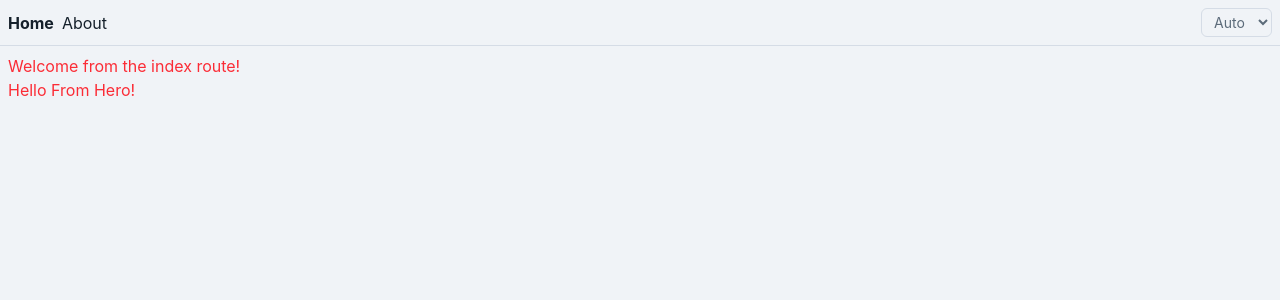
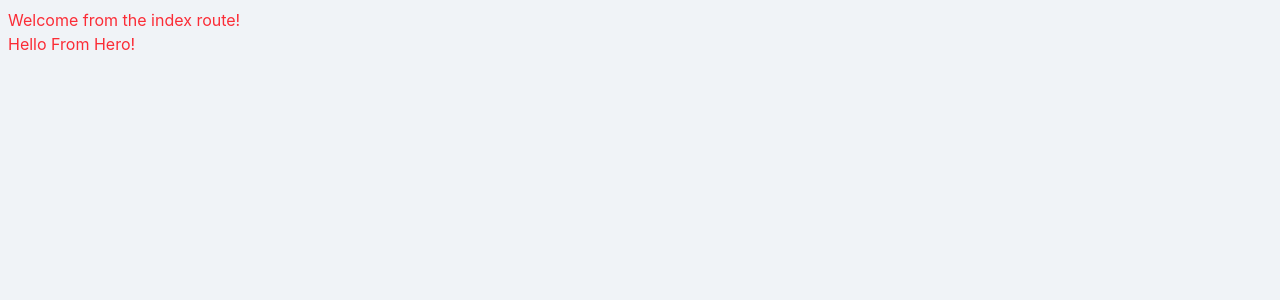
Before and after one commit to reyhaneh-k/reyhaneh.dev, a React (Vite) app: page / in a window 1280 px wide. Shown: the top 300 px of the page. Built offline with nearby package versions, Linux system fonts and the light colour scheme.

Commit message:
style(styles): loads fonts

```diff
--- a/index.html
+++ b/index.html
@@ -13,6 +13,20 @@
       media="(prefers-color-scheme: dark)"
     />
     <title>Vite App</title>
+    <link
+      rel="preload"
+      href="/src/assets/fonts/BricolageGrotesque-VariableFont_opsz,wdth,wght.woff2"
+      as="font"
+      type="font/woff2"
+      crossorigin
+    />
+    <link
+      rel="preload"
+      href="/src/assets/fonts/DMSans-VariableFont_opsz,wght.woff2"
+      as="font"
+      type="font/woff2"
+      crossorigin
+    />
   </head>
   <body>
     <main id="root"></main>
--- a/package.json
+++ b/package.json
@@ -57,13 +57,13 @@
     "vite-plugin-svgr": "^5.2.0"
   },
   "engines": {
-    "node": ">=22.18.0",
+    "node": ">=22.22.1",
     "pnpm": ">=11.0.0"
   },
   "devEngines": {
     "runtime": {
       "name": "node",
-      "version": ">=22.18.0",
+      "version": ">=22.22.1",
       "onFail": "error"
     },
     "packageManager": {
--- /dev/null
+++ b/src/layouts/rootLayout/RootLayout.tsx
@@ -0,0 +1,15 @@
+import Navbar from "./components/navbar/Navbar";
+
+const RootLayout = ({
+  children,
+}: {
+  children: React.ReactNode;
+}) => {
+  return (
+    <div>
+      <Navbar />
+      {children}
+    </div>
+  );
+};
+export { RootLayout };
--- /dev/null
+++ b/src/layouts/rootLayout/components/navbar/Navbar.tsx
@@ -0,0 +1,15 @@
+import { Link } from "@tanstack/react-router";
+
+const Navbar = () => {
+  return (
+    <nav>
+      <ol>
+        <li>
+          <Link to="/">{/* <img src={""} /> */}</Link>
+        </li>
+      </ol>
+    </nav>
+  );
+};
+
+export default Navbar;
--- a/src/routes/__root.tsx
+++ b/src/routes/__root.tsx
@@ -1,44 +1,17 @@
 import {
   createRootRoute,
-  Link,
   Outlet,
 } from "@tanstack/react-router";
 import { TanStackRouterDevtools } from "@tanstack/react-router-devtools";
 
-import { useTheme } from "@/hooks/useTheme/useTheme";
-import { Theme } from "@/stores/theme/index.const";
+import { RootLayout as RootLayoutComponent } from "@/layouts/rootLayout/RootLayout";
 
 const RootLayout = () => {
-  const { theme, setTheme } = useTheme();
-
   return (
     <>
-      <div className="flex items-center gap-2 border-b border-border p-2 ">
-        <Link
-          to="/"
-          className="text-foreground hover:text-accent [&.active]:font-bold"
-        >
-          Home
-        </Link>
-        <Link
-          to="/about"
-          className="text-foreground hover:text-accent [&.active]:font-bold "
-        >
-          About
-        </Link>
-        <select
-          value={theme ?? undefined}
-          onChange={(e) => {
-            setTheme(e.target.value as Theme);
-          }}
-          className="ml-auto rounded-md border border-border px-2 py-1 text-sm text-muted hover:border-accent-2 hover:text-foreground"
-        >
-          <option value={Theme.LIGHT}>Light</option>
-          <option value={Theme.DARK}>Dark</option>
-          <option value={Theme.AUTO}>Auto</option>
-        </select>
-      </div>
-      <Outlet />
+      <RootLayoutComponent>
+        <Outlet />
+      </RootLayoutComponent>
       <TanStackRouterDevtools />
     </>
   );
```
Also changed, not shown: src/assets/fonts/BricolageGrotesque-VariableFont_opsz,wdth,wght.woff2 (added), src/assets/fonts/DMSans-VariableFont_opsz,wght.woff2 (added).
